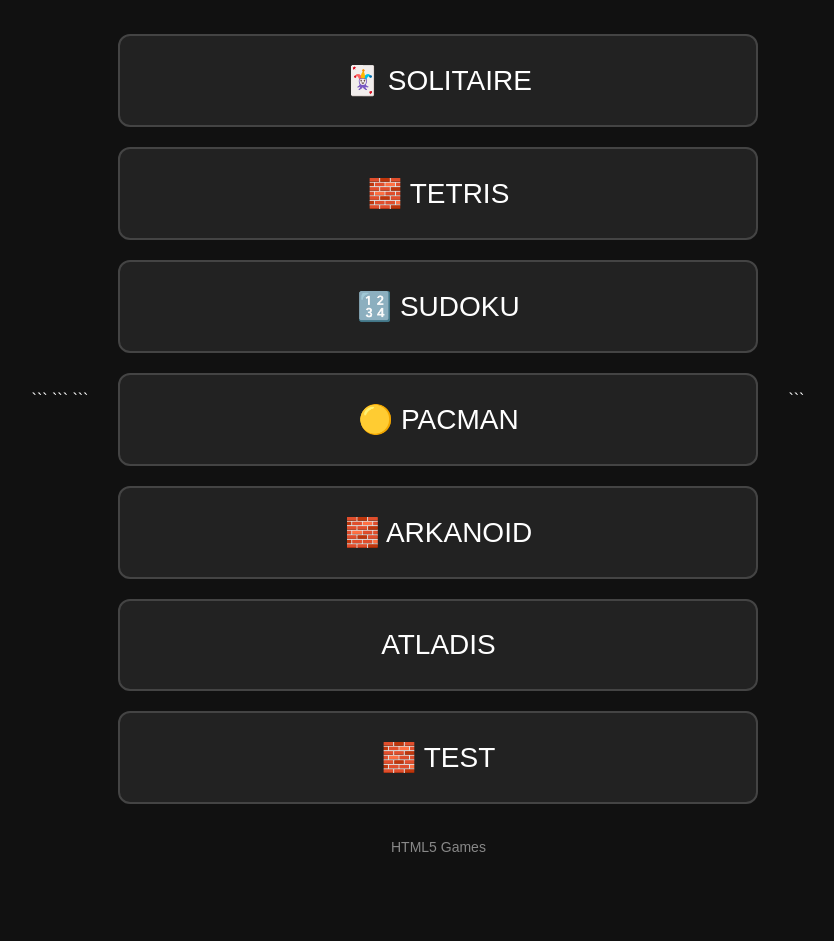
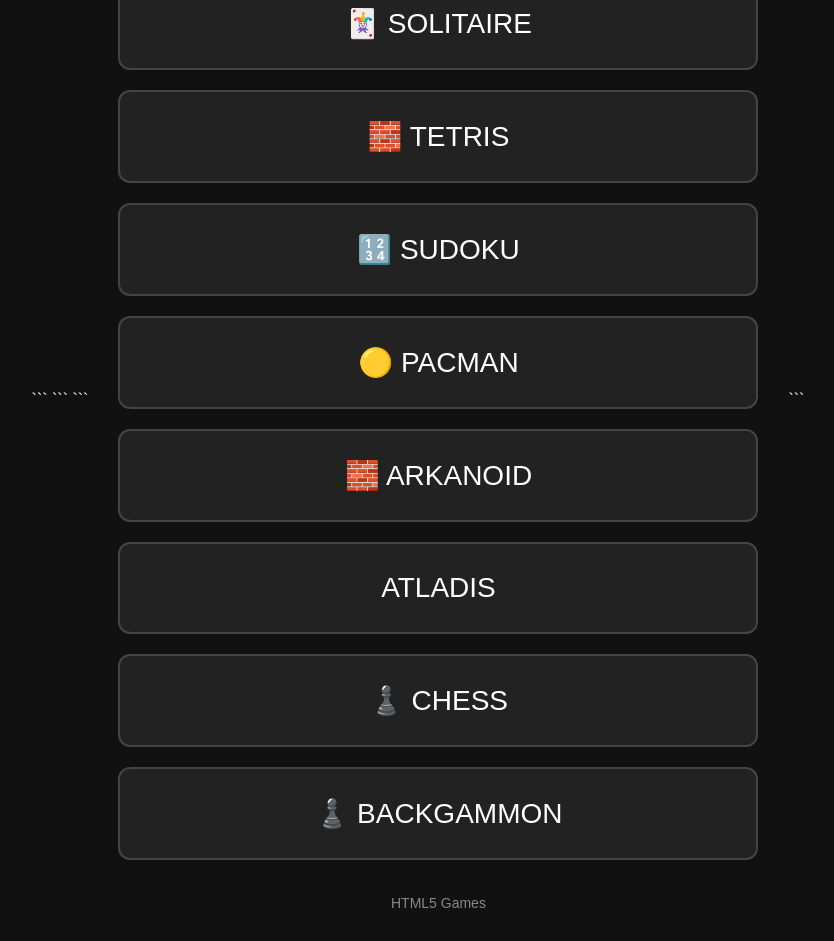
Before and after one commit to Kadaz/TolisArcade, a plain HTML site: page index.html in a window 1280 px wide. Shown: the whole page, without its empty margins (222-1056 px from the left). Before the commit the page ends 885 px from the top, so only its background shows below. Drawn offline with Linux system fonts and the light colour scheme.

Commit message:
Update index.html

```diff
--- a/index.html
+++ b/index.html
@@ -114,8 +114,12 @@
             ATLADIS
         </a>
 
-        <a class="game" href="https://classic-chess.netlify.app/">
-            🧱 TEST
+        <a class="game" href="https://kadaz.github.io/classic-chess-js/">
+            ♟️ CHESS
+        </a>
+
+        <a class="game" href="https://99fk.github.io/backgammon-html/">
+            ♟️ BACKGAMMON
         </a>
 
     </div>
```
